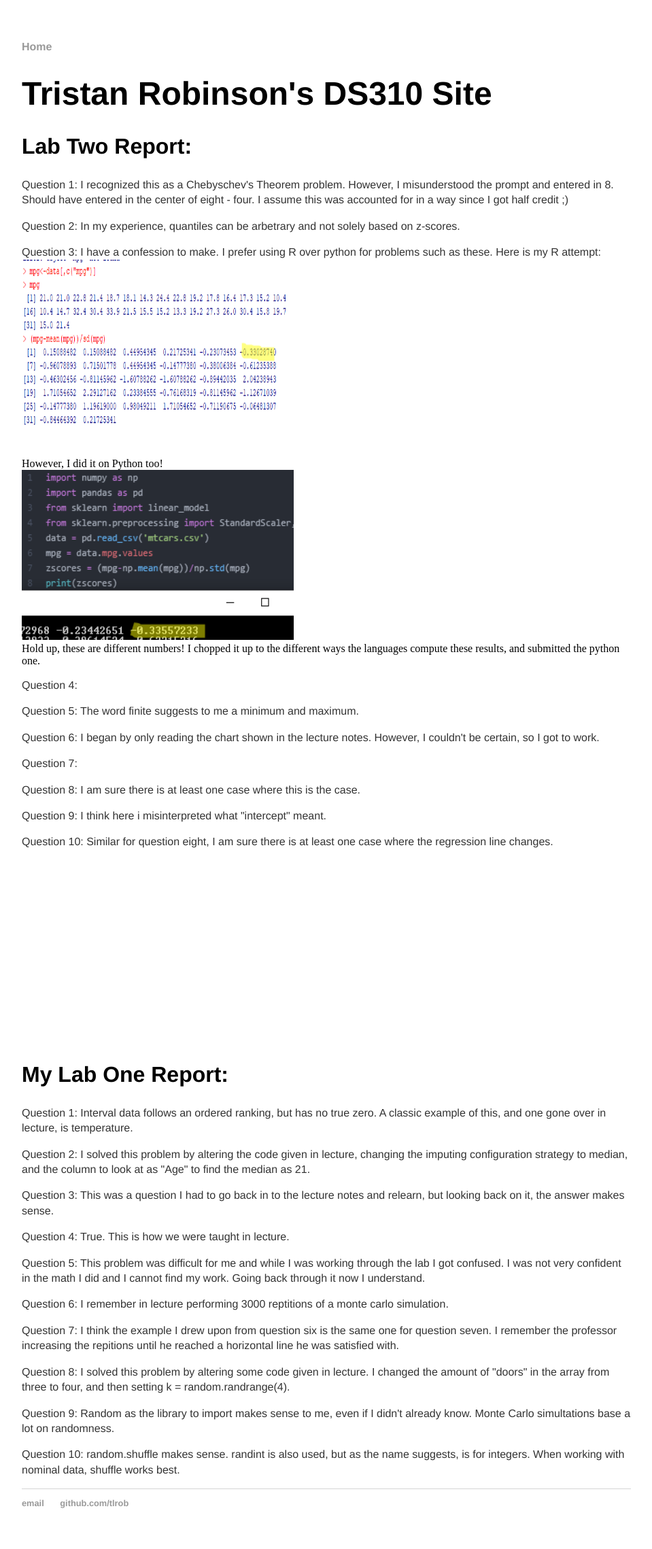
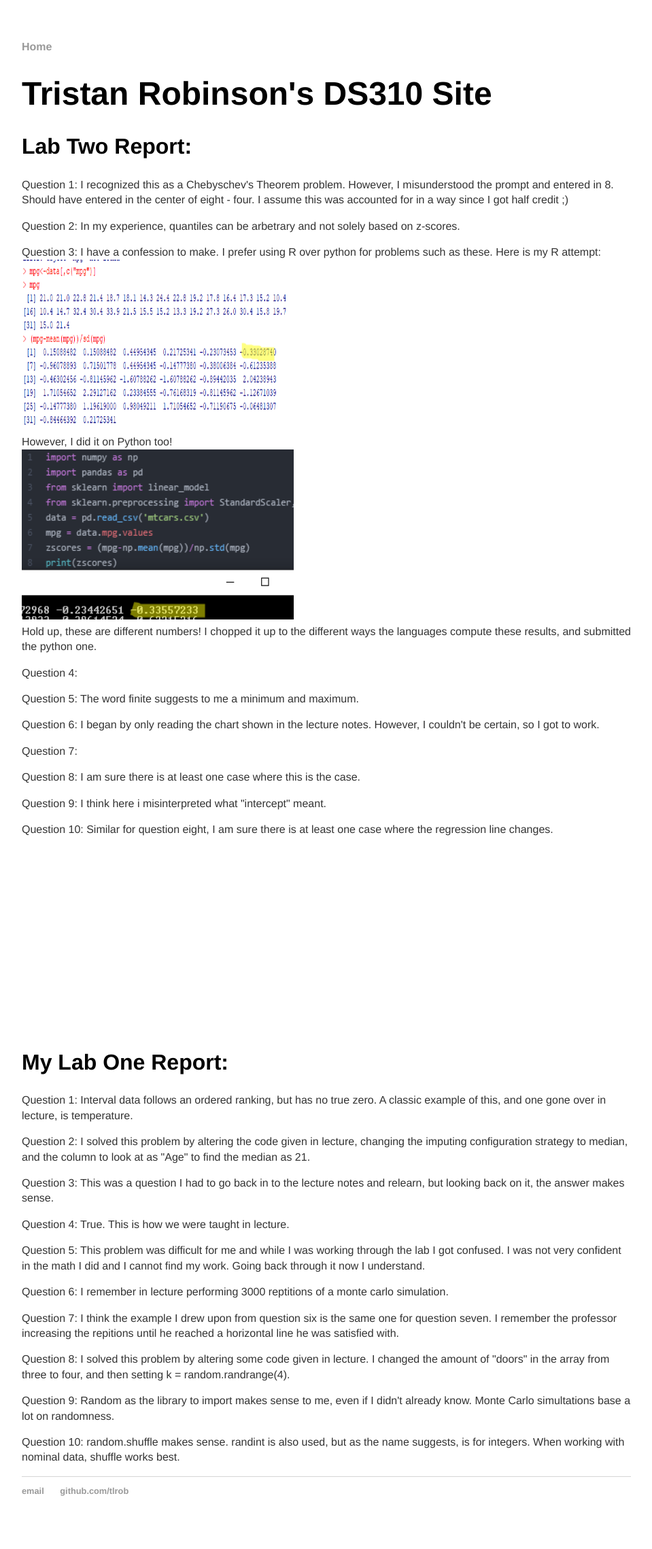
Before and after one commit to tlrob/tlrob.github.io, a Jekyll site: the page built from index.html, in a window 1280 px wide. Shown: the whole page at 68% size, without its empty margins (160-1119 px from the left). Built offline with Jekyll 4.4.1, drawn with Linux system fonts in a browser that asks for light colours.

Commit message:
Update index.html

```diff
--- a/index.html
+++ b/index.html
@@ -7,7 +7,7 @@ title: tlrob's site
 	<h2>Lab Two Report:</h2>
 	<p>Question 1: I recognized this as a Chebyschev's Theorem problem. However, I misunderstood the prompt and entered in 8. Should have entered in the center of eight - four. I assume this was accounted for in a way since I got half credit ;)</p>
 	<p>Question 2: In my experience, quantiles can be arbetrary and not solely based on z-scores.</p>
-	<p>Question 3: I have a confession to make. I prefer using R over python for problems such as these. Here is my R attempt:<br> <img src="r_q3.png" alt="q3_r" width="400" height="250"></p> <br> However, I did it on Python too!<br> <img src="python_q3.png" alt="p_q3" width="400" height="250"><br>Hold up, these are different numbers! I chopped it up to the different ways the languages compute these results, and submitted the python one.
+	<p>Question 3: I have a confession to make. I prefer using R over python for problems such as these. Here is my R attempt:<br> <img src="r_q3.png" alt="q3_r" width="400" height="250"> <br> However, I did it on Python too!<br> <img src="python_q3.png" alt="p_q3" width="400" height="250"><br>Hold up, these are different numbers! I chopped it up to the different ways the languages compute these results, and submitted the python one.</p>
 	<p>Question 4: </p>
 	<p>Question 5: The word finite suggests to me a minimum and maximum.</p>
 	<p>Question 6: I began by only reading the chart shown in the lecture notes. However, I couldn't be certain, so I got to work.</p>
```
